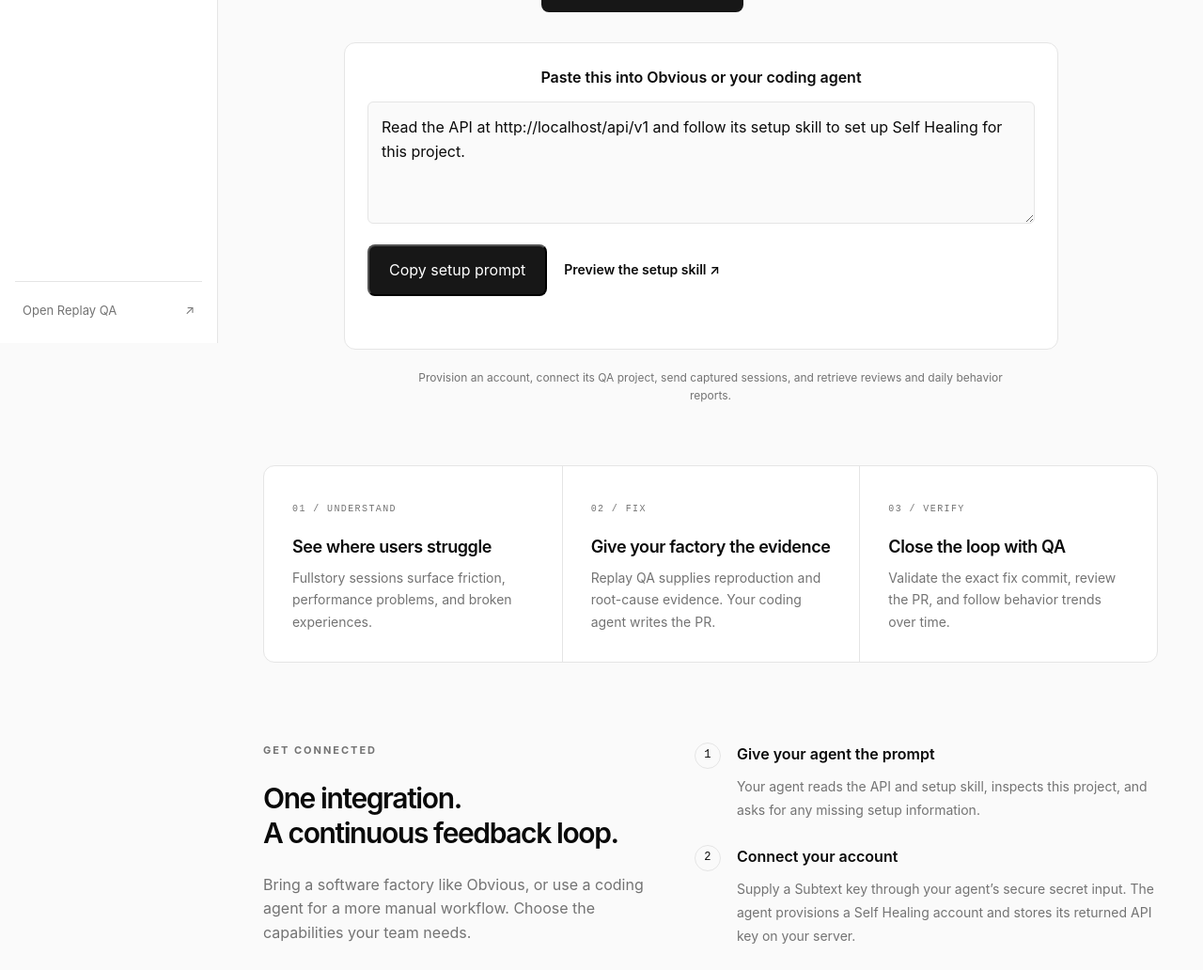
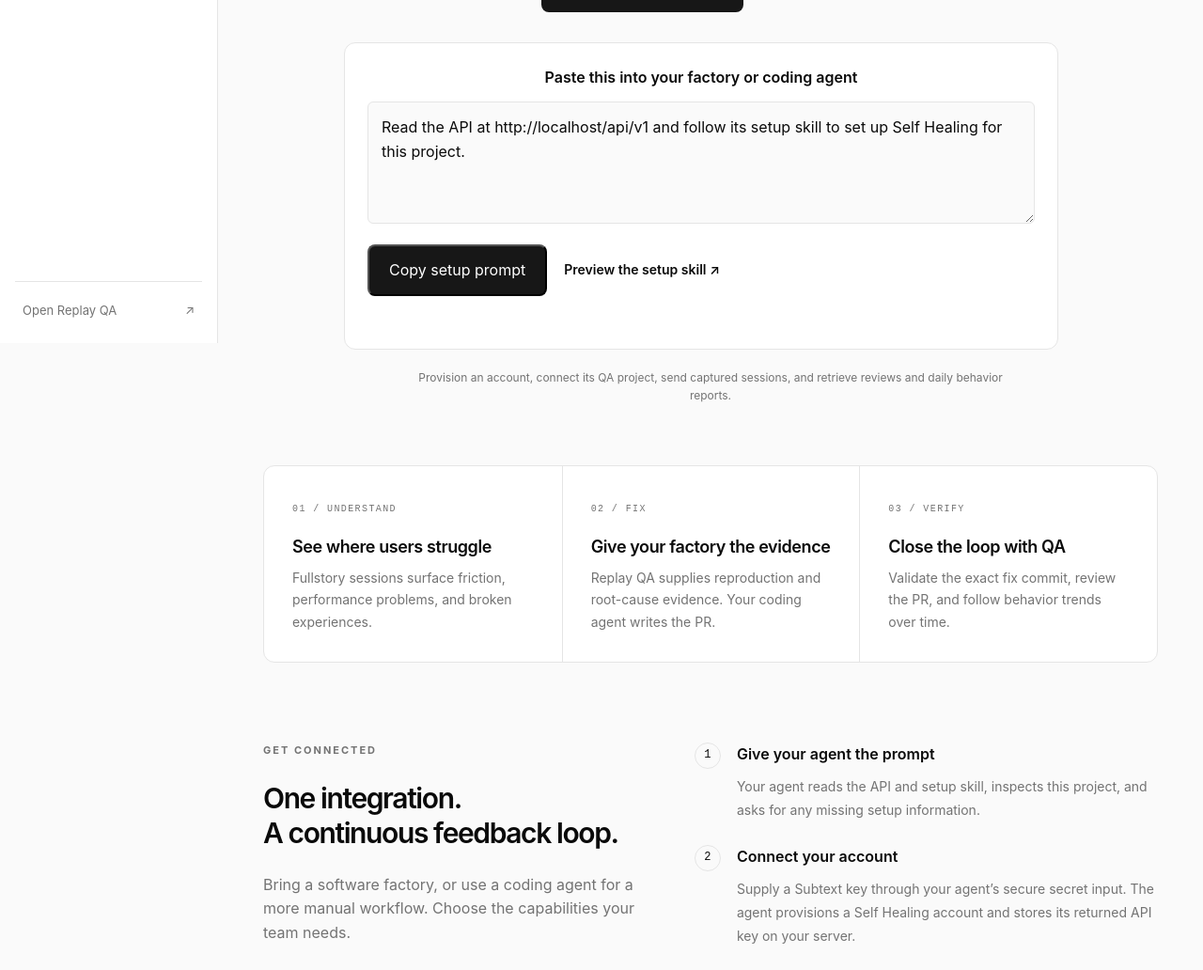
Before and after one commit to replayio/self-healing, a React (Vite) app: page /api/v1/account in a window 1280 px wide. Shown: the part 435-1467 px from the top of the page at 94% size. Built offline with nearby package versions, Linux system fonts and the light colour scheme.

Commit message:
Use generic factory and coding agent wording

```diff
--- a/src/main.tsx
+++ b/src/main.tsx
@@ -30,7 +30,7 @@
   async function copyPrompt() {
     try {
       await navigator.clipboard.writeText(prompt);
-      setCopyStatus("Copied. Paste it into Obvious or your coding agent.");
+      setCopyStatus("Copied. Paste it into your factory or coding agent.");
     } catch {
       setCopyStatus("Select the prompt above and copy it manually.");
     }
@@ -86,7 +86,7 @@
           </div>
           <div className="setup-prompt">
             <label htmlFor="setup-prompt">
-              Paste this into Obvious or your coding agent
+              Paste this into your factory or coding agent
             </label>
             <textarea
               id="setup-prompt"
@@ -150,7 +150,7 @@
               <br />A continuous feedback loop.
             </h2>
             <p className="section-copy">
-              Bring a software factory like Obvious, or use a coding agent for a
+              Bring a software factory, or use a coding agent for a
               more manual workflow. Choose the capabilities your team needs.
             </p>
             <a
```
